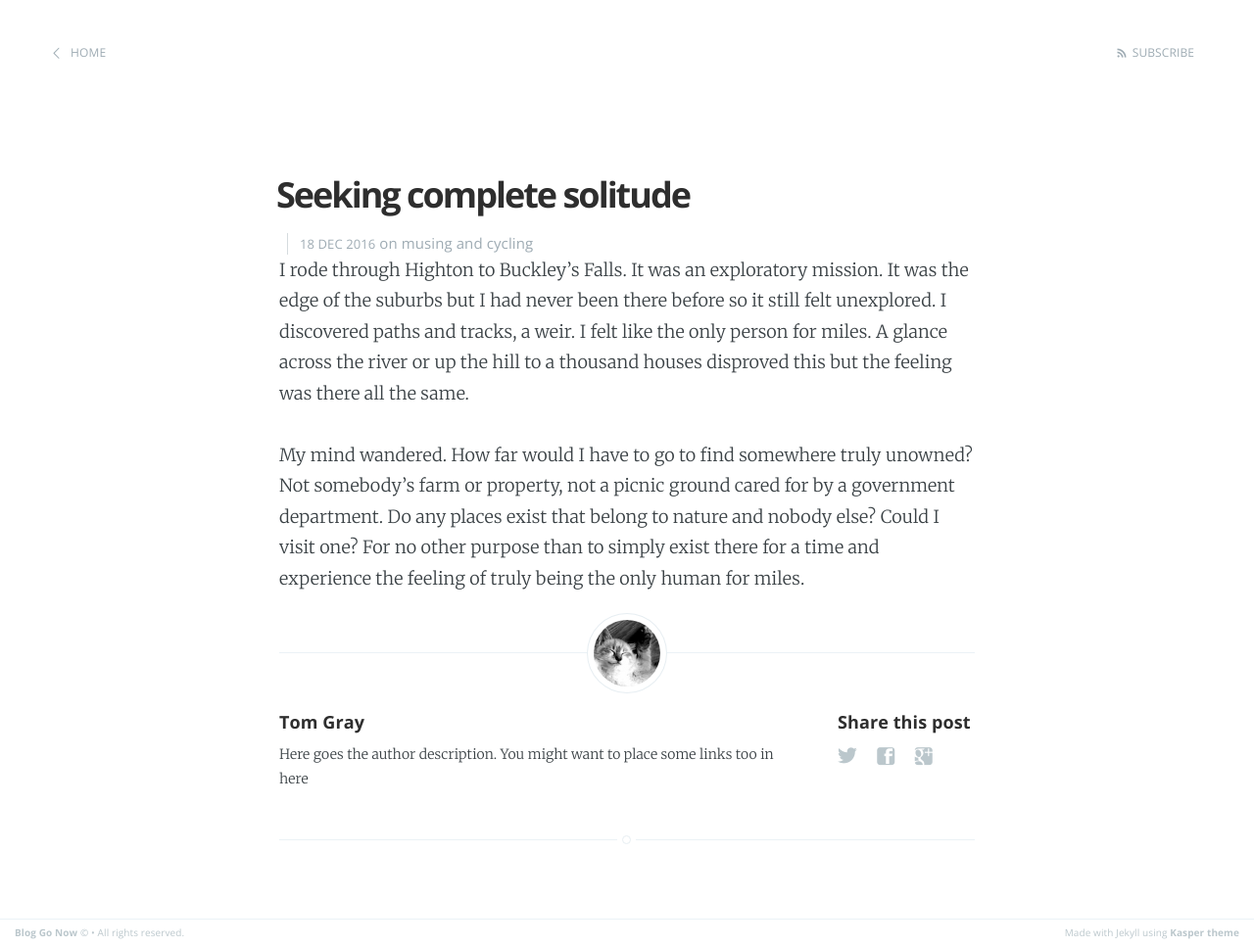
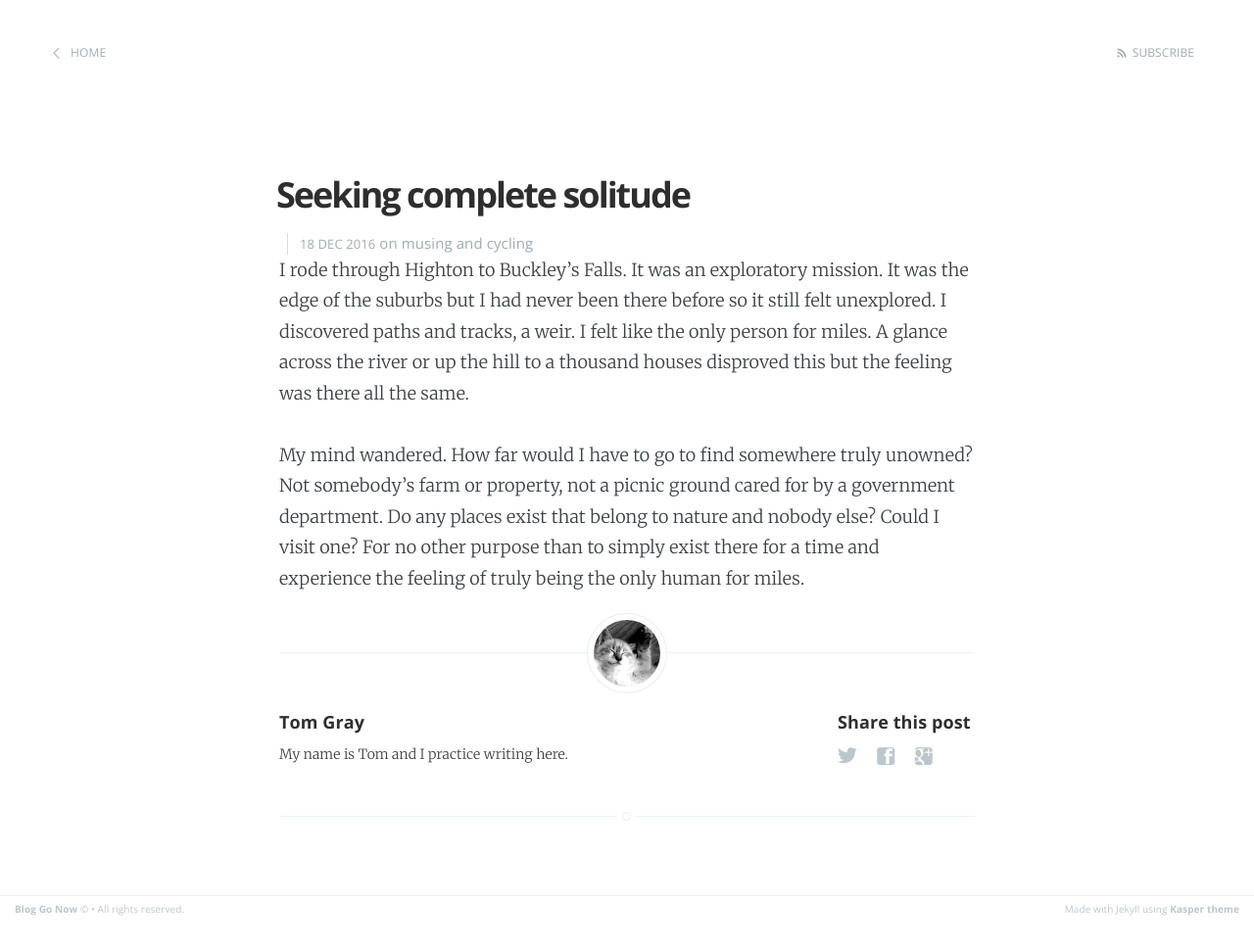
Before and after one commit to Tom-Gray/tom-gray, a Jekyll site: the page built from _posts/2016-12-18-riding-to-solitude.markdown, in a window 1280 px wide. Shown: the whole page at 98% size. Built offline with Jekyll 4.4.1, drawn with Linux system fonts in a browser that asks for light colours; after the commit the page ends 942 px from its top, so only the background shows below that.

Commit message:
meta page updates

```diff
--- a/_layouts/post.html
+++ b/_layouts/post.html
@@ -72,7 +72,7 @@ post_class: post-template
                     <h4> {{ site.author }} </h4>
                     <!-- Author Bio -->
                     <p>
-                        Here goes the author description. You might want to place some links too in here
+                        My name is Tom and I practice writing here.
                     </p>
                 </section>
             {% endif %}
```
Also changed, not shown: about.md (+1 -1 lines).
